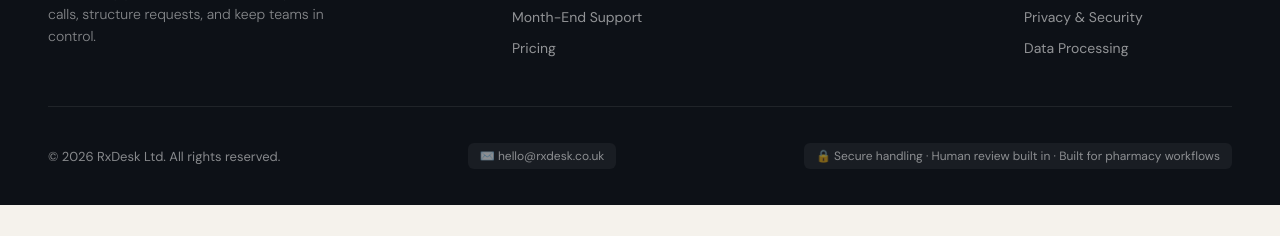
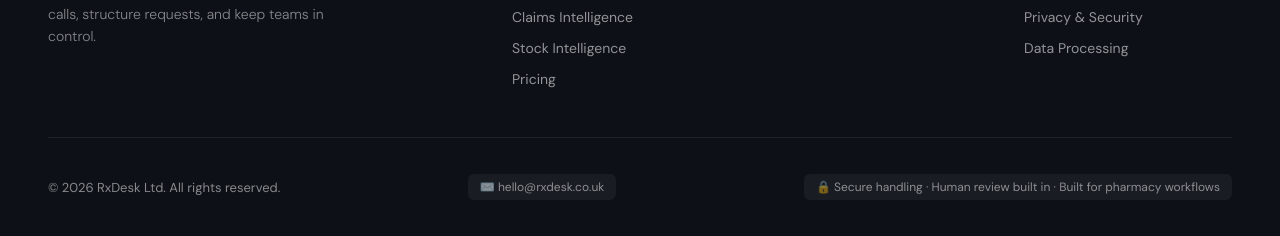
Before and after one commit to georgy4932/rxdesk, a plain HTML site: page index.html in a window 1280 px wide. Shown: the part 6378-6614 px from the top of the page. Before the commit the page ends 6583 px from the top, so only its background shows below. Drawn offline with Linux system fonts and the light colour scheme.

Commit message:
Update index.html

```diff
--- a/index.html
+++ b/index.html
@@ -1183,9 +1183,10 @@
         <h4>Product</h4>
         <ul>
           <li><a href="#features">Features</a></li>
-          <li><a href="#dashboard">Dashboard</a></li>
-          <li><a href="#claims">Month-End Support</a></li>
-          <li><a href="#pricing">Pricing</a></li>
+<li><a href="#dashboard">Dashboard</a></li>
+<li><a href="#claims">Claims Intelligence</a></li>
+<li><a href="#stock">Stock Intelligence</a></li>
+<li><a href="#pricing">Pricing</a></li>
         </ul>
       </div>
       <div class="footer-col">
```
